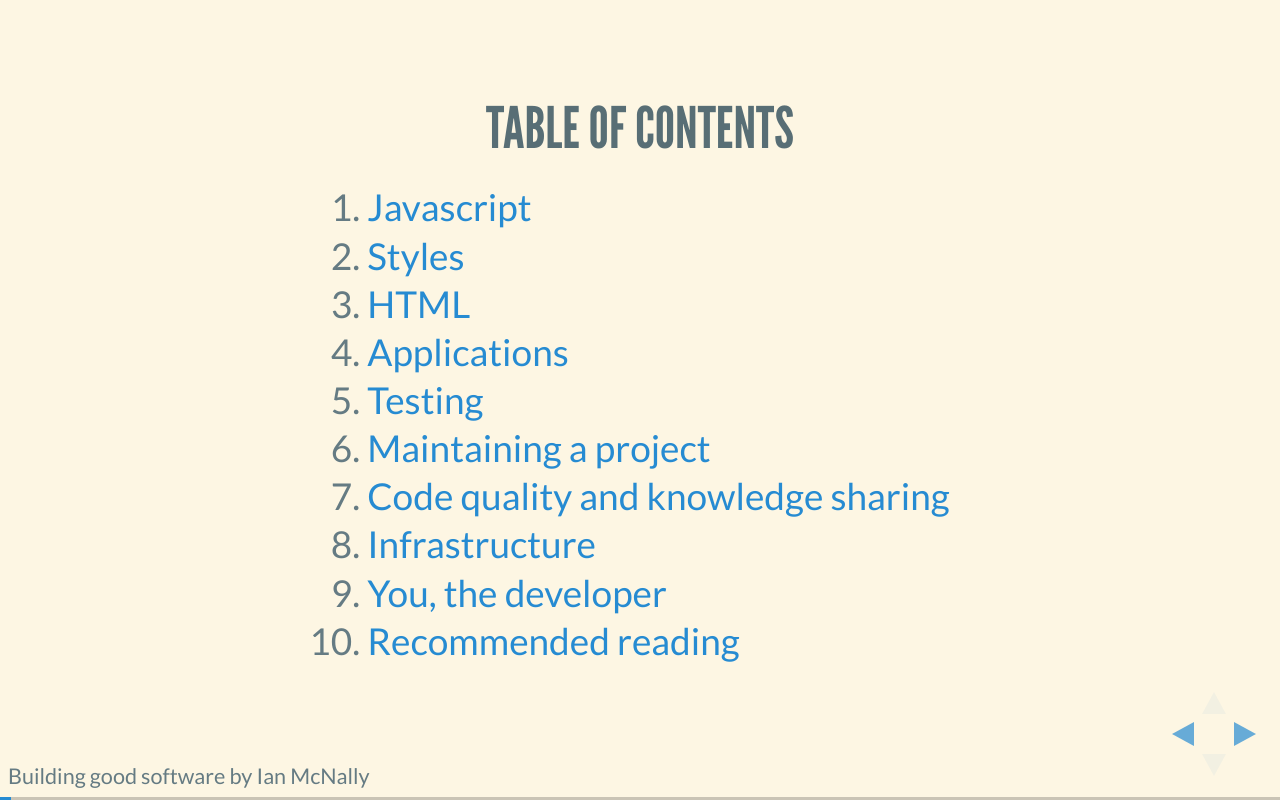
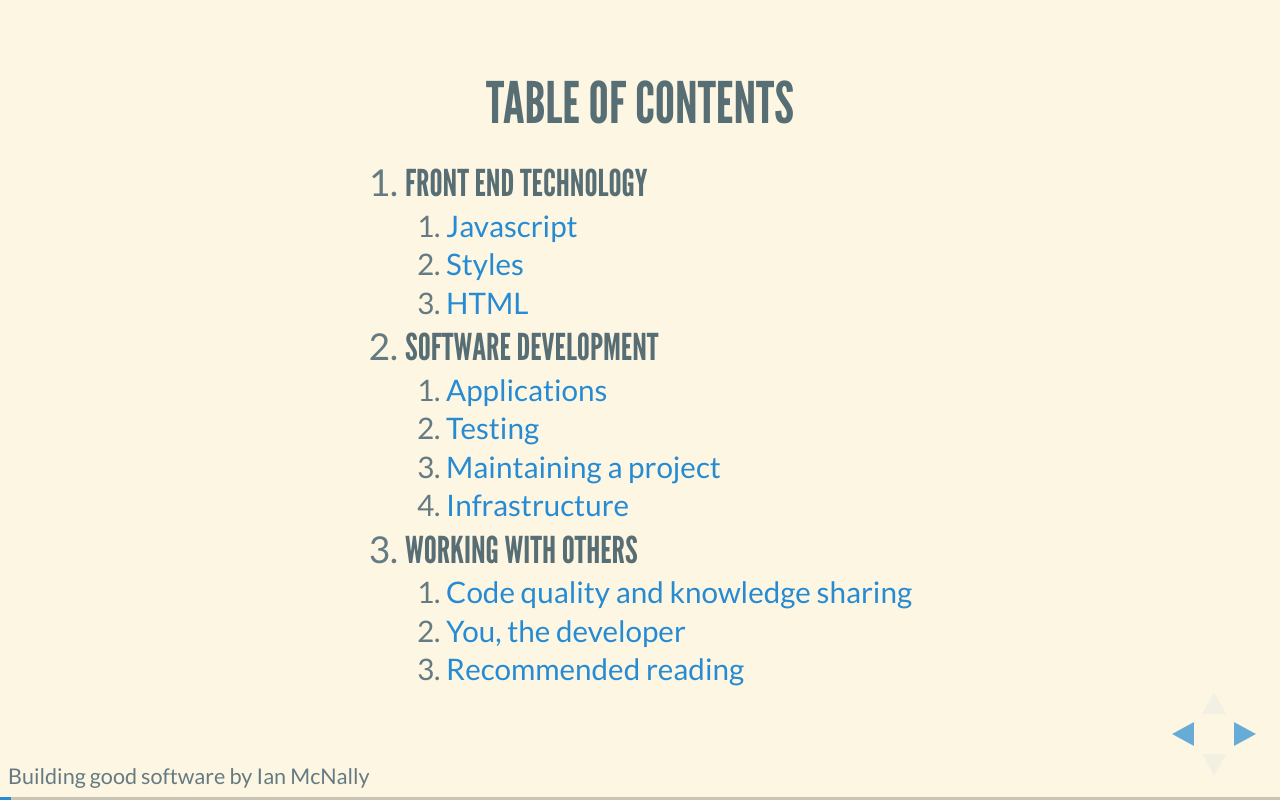
Before and after one commit to ianmcnally/best-practices, a plain HTML site: page index.html in a window 1280 px wide. Both pictures are taken after a click on the element 1251 px from the left and 734 px from the top of the page. Drawn offline with nearby package versions, Linux system fonts and the light colour scheme.

Commit message:
break TOC into section

```diff
--- a/css/best-practices.css
+++ b/css/best-practices.css
@@ -4,3 +4,11 @@
   left: .5rem;
   right: 0;
 }
+
+.toc__entry {
+  font-size: 80%!important;
+}
+
+.toc__chapter-heading {
+  margin: 0!important;
+}
--- a/index.html
+++ b/index.html
@@ -39,19 +39,34 @@
 
         <!-- T.O.C. -->
 
-        <section>
+        <section class="toc">
           <h3>Table of contents</h3>
           <ol>
-            <li><a href="#/2">Javascript</a></li>
-            <li><a href="#/3">Styles</a></li>
-            <li><a href="#/4">HTML</a></li>
-            <li><a href="#/5">Applications</a></li>
-            <li><a href="#/6">Testing</a></li>
-            <li><a href="#/7">Maintaining a project</a></li>
-            <li><a href="#/8">Code quality and knowledge sharing</a></li>
-            <li><a href="#/9">Infrastructure</a></li>
-            <li><a href="#/10">You, the developer</a></li>
-            <li><a href="#/11">Recommended reading</a></li>
+            <li>
+              <h4 class="toc__chapter-heading">Front end technology</h4>
+              <ol>
+                <li class="toc__entry"><a href="#/2">Javascript</a></li>
+                <li class="toc__entry"><a href="#/3">Styles</a></li>
+                <li class="toc__entry"><a href="#/4">HTML</a></li>
+              </ol>
+            </li>
+            <li>
+              <h4 class="toc__chapter-heading">Software development</h4>
+              <ol>
+                <li class="toc__entry"><a href="#/5">Applications</a></li>
+                <li class="toc__entry"><a href="#/6">Testing</a></li>
+                <li class="toc__entry"><a href="#/7">Maintaining a project</a></li>
+                <li class="toc__entry"><a href="#/8">Infrastructure</a></li>
+              </ol>
+            </li>
+            <li>
+              <h4 class="toc__chapter-heading">Working with others</h4>
+              <ol>
+                <li class="toc__entry"><a href="#/9">Code quality and knowledge sharing</a></li>
+                <li class="toc__entry"><a href="#/10">You, the developer</a></li>
+                <li class="toc__entry"><a href="#/11">Recommended reading</a></li>
+              </ol>
+            </li>
           </ol>
         </section>
 
@@ -614,7 +629,7 @@ animation-duration: 0.25s
 
           <section>
             <h3>Make it accessible</h3>
-            <p>Use aria labels, semantic markup, and ensure you make the <a href="http://www.w3.org/TR/WCAG10/full-checklist.html">checklist</a></p>
+            <p>Use aria labels, semantic markup, and ensure you make the <a href="http://www.w3.org/TR/WCAG10/full-checklist.html">checklist</a> or pass <a href="http://khan.github.io/tota11y/">tool</a> validation.</p>
           </section>
 
           <section>
@@ -827,6 +842,27 @@ animation-duration: 0.25s
 
         <!-- / Project maintenance -->
 
+        <!-- Infrastructure -->
+
+        <section>
+          <h2>Infrastructure</h2>
+
+          <section></section>
+
+          <section>
+            <h3>Logging</h3>
+            <p>Log errors and make them archivable and searchable</p>
+          </section>
+
+          <section>
+            <h3>Storing user information</h3>
+            <p>Unless absolutely necessary, avoid storing user information.</p>
+          </section>
+
+        </section>
+
+        <!-- / Infrastructure -->
+
         <!-- Code quality and knowledge sharing -->
 
         <section>
@@ -869,27 +905,6 @@ animation-duration: 0.25s
 
         <!-- / code quality and knowledge -->
 
-
-        <!-- Infrastructure -->
-
-        <section>
-          <h2>Infrastructure</h2>
-
-          <section></section>
-
-          <section>
-            <h3>Logging</h3>
-            <p>Log errors and make them archivable and searchable</p>
-          </section>
-
-          <section>
-            <h3>Storing user information</h3>
-            <p>Unless absolutely necessary, avoid storing user information.</p>
-          </section>
-
-        </section>
-
-        <!-- / Infrastructure -->
 
         <!-- You, the developer -->
 
```
